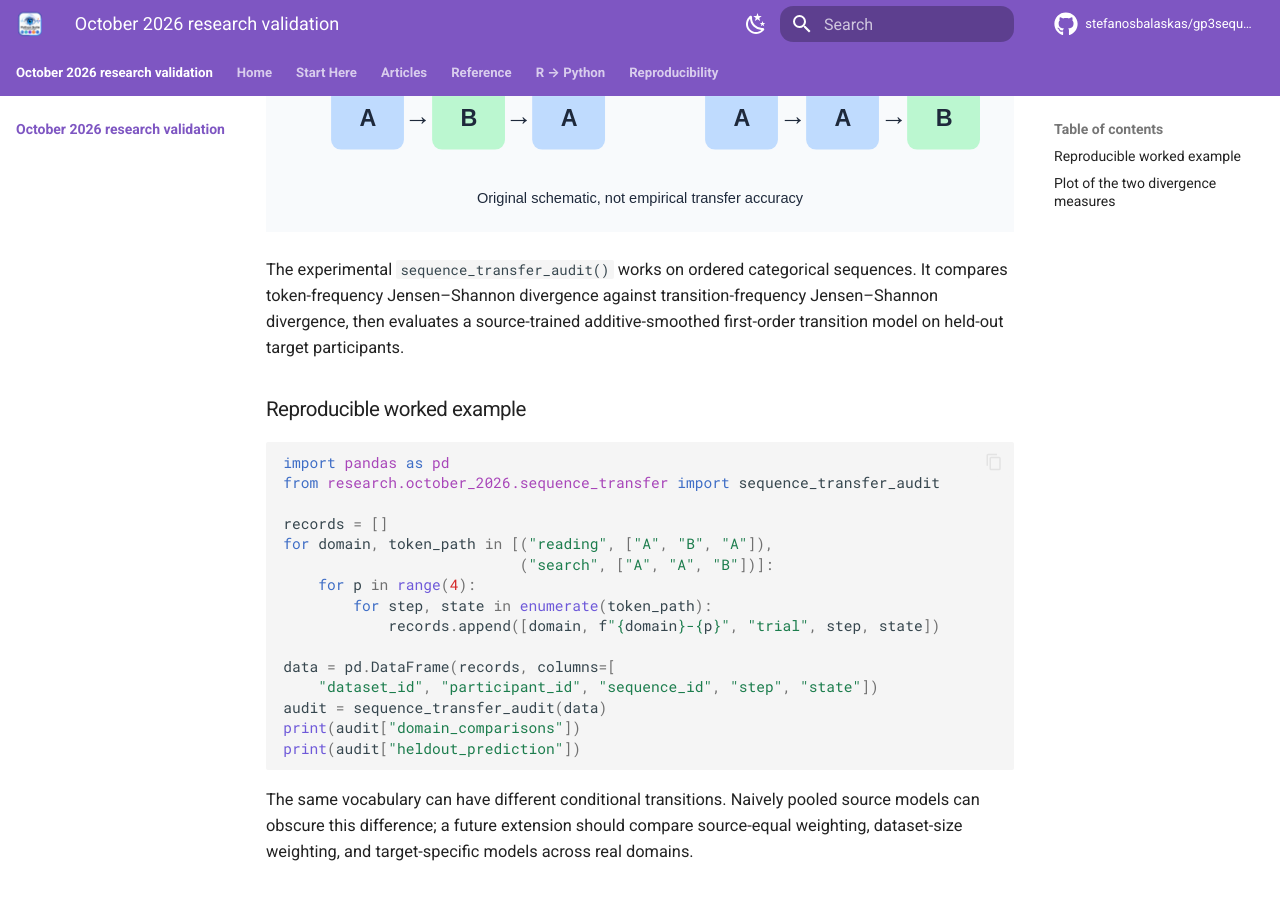
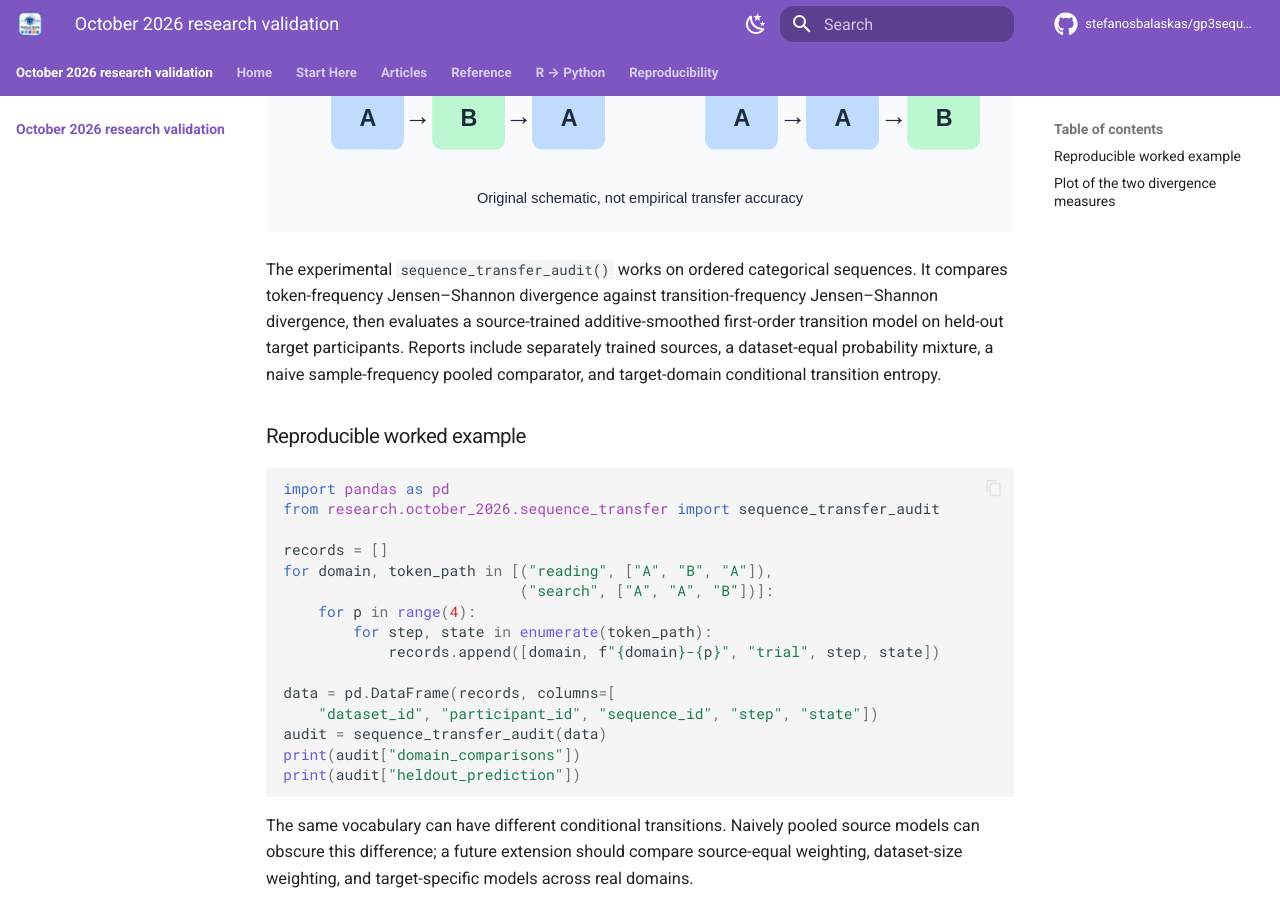
Before and after one commit to stefanosbalaskas/gp3sequencespy, an MkDocs documentation site: the page built from docs/research/october-2026-sequence-transfer.md, in a window 1280 px wide and 900 px high, scrolled down 650 px. Built offline with MkDocs 1.6.1 and Material for MkDocs 9.7.7, drawn with Linux system fonts in a browser that asks for light colours; comment, search, counter and statistics services are not loaded.

Commit message:
research: document and test dataset-balanced source comparison

```diff
--- a/docs/research/october-2026-sequence-transfer.md
+++ b/docs/research/october-2026-sequence-transfer.md
@@ -6,7 +6,7 @@
 
 ![Original illustration of shared state vocabulary with distinct transitions](../assets/october-2026-sequence-transfer.svg)
 
-The experimental `sequence_transfer_audit()` works on ordered categorical sequences. It compares token-frequency Jensen–Shannon divergence against transition-frequency Jensen–Shannon divergence, then evaluates a source-trained additive-smoothed first-order transition model on held-out target participants.
+The experimental `sequence_transfer_audit()` works on ordered categorical sequences. It compares token-frequency Jensen–Shannon divergence against transition-frequency Jensen–Shannon divergence, then evaluates a source-trained additive-smoothed first-order transition model on held-out target participants. Reports include separately trained sources, a dataset-equal probability mixture, a naive sample-frequency pooled comparator, and target-domain conditional transition entropy.
 
 ### Reproducible worked example
 
```
